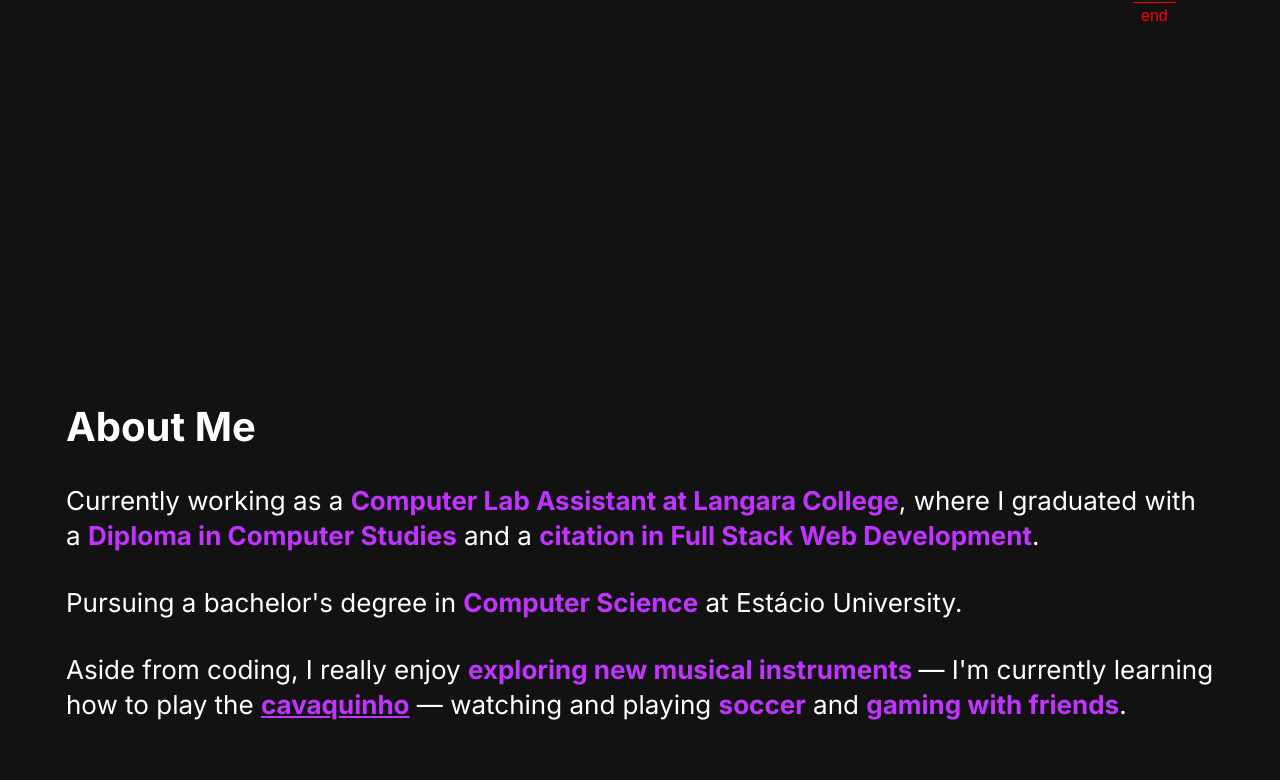
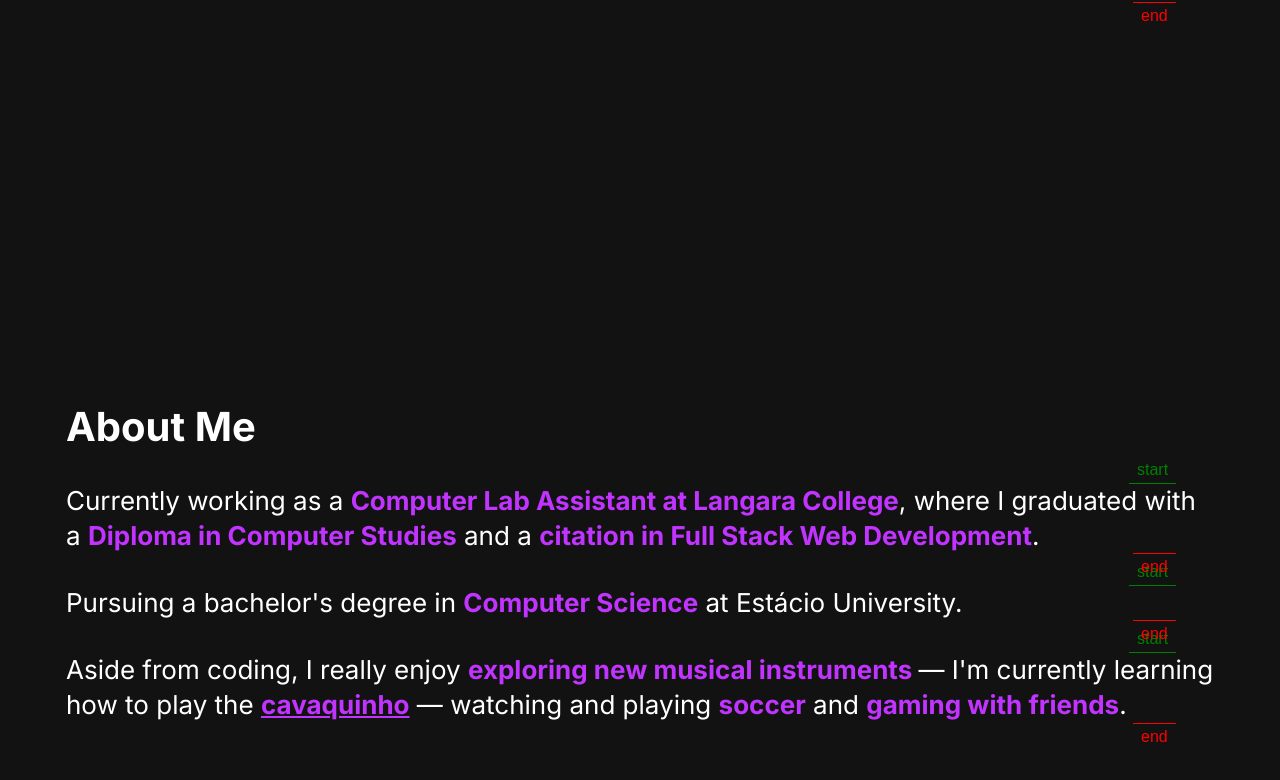
Before and after one commit to gustavocsak/portfolio, a React (Create React App) app: page / in a window 1280 px wide. Shown: the part 1960-2740 px from the top of the page. Built offline with nearby package versions, Linux system fonts and the light colour scheme; the HTML template or start-up script is replaced by a standard one.

Commit message:
Added sentence animation in about me using gsap

```diff
--- a/src/components/About.js
+++ b/src/components/About.js
@@ -1,8 +1,12 @@
-import React, { useRef } from 'react'
+import React, { useLayoutEffect} from 'react'
 import styled from 'styled-components'
 import { motion } from 'framer-motion'
 import { useInView } from 'framer-motion'
+import { gsap } from 'gsap/gsap-core'
+import { ScrollTrigger } from 'gsap/ScrollTrigger';
 
+
+gsap.registerPlugin(ScrollTrigger);
 
 /**
  * TODO: animate
@@ -48,9 +52,11 @@ const Title = styled.h1`
     font-size: 40px;
 `
 
-const Sentence = styled.div`
+const Sentence = styled.div.attrs({ className: 'sentence'})`
     font-size: 26px;
     line-height: 2.2rem;
+    transform: translateY(400px);
+    transition: transform .5s;
 `
 
 const Highlight = styled.span`
@@ -66,63 +72,58 @@ const HighlightAnchor = styled.a`
     text-decoration: underline;
     font-weight: bold;
 `
-/**
- *
- * <ImageWrapper as={motion.div} style={{
-                transform: isInView ? "none" : "translateX(300px)",
-                opacity: isInView ? 1 : 0,
-                transition: "all 2s"
-            }}>
- */
+
+const SentenceClip = styled.div`
+	clip-path: polygon(0 0, 100% 0, 100% 100%, 0% 100%);
+`
 
 const About = () => {
-    const fadeInVariants = {
-        hidden: { opacity: 0, x: -300 },
-        visible: { opacity: 1, x: 0 },
-    };
 
-    const staggerTransition = {
-        delay: 0.5, // Adjust the delay to your preference
-        duration: 1,
-    };
-    const ref = useRef(null);
-    const isInView = useInView(ref, { once: true });
+    useLayoutEffect(() => {
+
+		let sentenceClips = gsap.utils.toArray(".clip")
+		sentenceClips.forEach((clip) => {
+			let eachSentence = clip.querySelectorAll(".sentence")
+			gsap.to(eachSentence, {
+				y: 0,
+                stagger: 0.5,
+				duration: 0.5,
+				scrollTrigger: {
+					trigger: clip,
+					start: "top 80%",
+                    markers: true
+				}
+			})
+		})
+
+
+	}, []);
+
     return (
         <Section>
             <Container>
-                <Main ref={ref}>
+                <Main>
                     <Title>About Me</Title>
-                    <Sentence
-                        as={motion.div}
-                        variants={fadeInVariants}
-                        initial="hidden"
-                        animate={isInView ? "visible" : "hidden"}
-                        transition={{delay: 0.5, duration: 1}}
-                    >
+                    <SentenceClip className='clip'>
+                        <Sentence>
                             Currently working as a <Highlight>Computer Lab Assistant at Langara College</Highlight>, where I graduated with
                             a <Highlight>Diploma in Computer Studies</Highlight> and a <Highlight>citation in Full Stack Web Development</Highlight>.
                         </Sentence>
-                    <Sentence
-                        as={motion.div}
-                        variants={fadeInVariants}
-                        initial="hidden"
-                        animate={isInView ? "visible" : "hidden"}
-                        transition={{delay: 1, duration: 1}}
-                    >
+                    </SentenceClip>
+                    <SentenceClip className='clip'>
+                        <Sentence>
                             Pursuing a bachelor's degree in <Highlight>Computer Science</Highlight> at Estácio University.
                         </Sentence>
-                    <Sentence
-                        as={motion.div}
-                        variants={fadeInVariants}
-                        initial="hidden"
-                        animate={isInView ? "visible" : "hidden"}
-                        transition={{delay: 1.5, duration: 1}}
-                    >
+                    </SentenceClip>
+                    <SentenceClip className='clip'>
+                        <Sentence>
                             Aside from coding, I really enjoy <Highlight>exploring new musical instruments </Highlight> —
                             I'm currently learning how to play the <HighlightAnchor href="https://en.wikipedia.org/wiki/Cavaquinho" target="_blank">cavaquinho</HighlightAnchor> —
                             watching and playing <Highlight>soccer</Highlight> and <Highlight>gaming with friends</Highlight>.
                         </Sentence>
-                </Main></Container>
+                    </SentenceClip>
+                </Main>
+            </Container>
         </Section>
     )
 }
--- a/src/components/Projects.js
+++ b/src/components/Projects.js
@@ -116,22 +116,19 @@ const Projects = () => {
 		})
 
 
-
-		let projectClips = gsap.utils.toArray(".animate-each")
+		let projectClips = gsap.utils.toArray(".clip")
 		projectClips.forEach((clip) => {
 			let eachProject = clip.querySelectorAll(".project-reveal")
 			gsap.to(eachProject, {
 				y: 0,
-				duration: 1,
+				duration: 0.6,
 				scrollTrigger: {
 					trigger: clip,
-					markers: true,
 					start: "top 90%"
 				}
 			})
 		})
 
-		// ScrollTrigger.addEventListener("refreshInit", () => gsap.set(".project-reveal", {y: 0}));
 
 	}, []);
 
@@ -147,7 +144,7 @@ const Projects = () => {
 					</TitleClip>
 					<ProjectList>
 						{projects.map((project, index) => {
-							return <ProjectClip className='animate-each'><Project  project={project} key={index} /></ProjectClip>
+							return <ProjectClip className='clip'><Project  project={project} key={index} /></ProjectClip>
 						})}
 					</ProjectList>
 				</ProjectDisplay>
```
Lines whose indentation alone changed are shown as unchanged.
